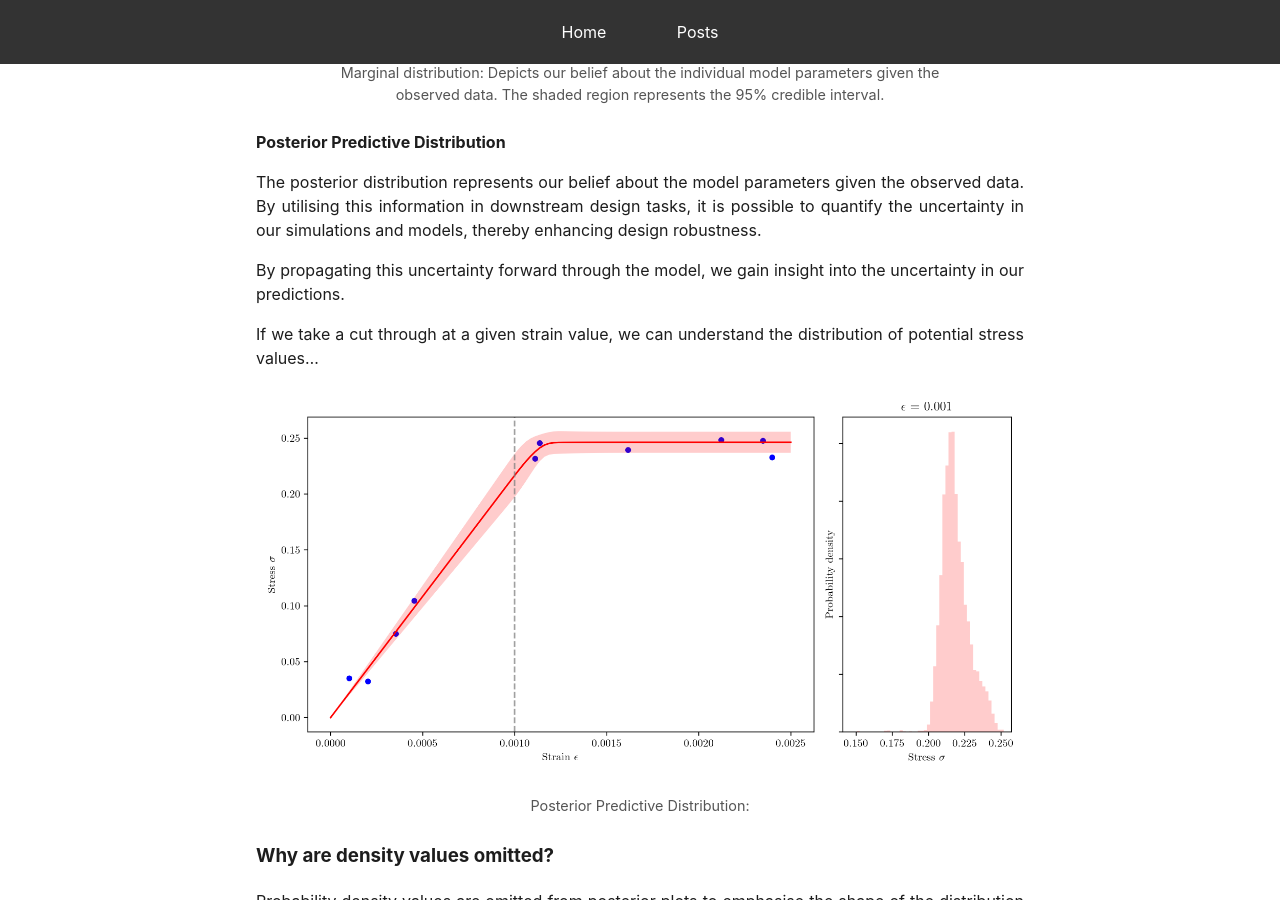
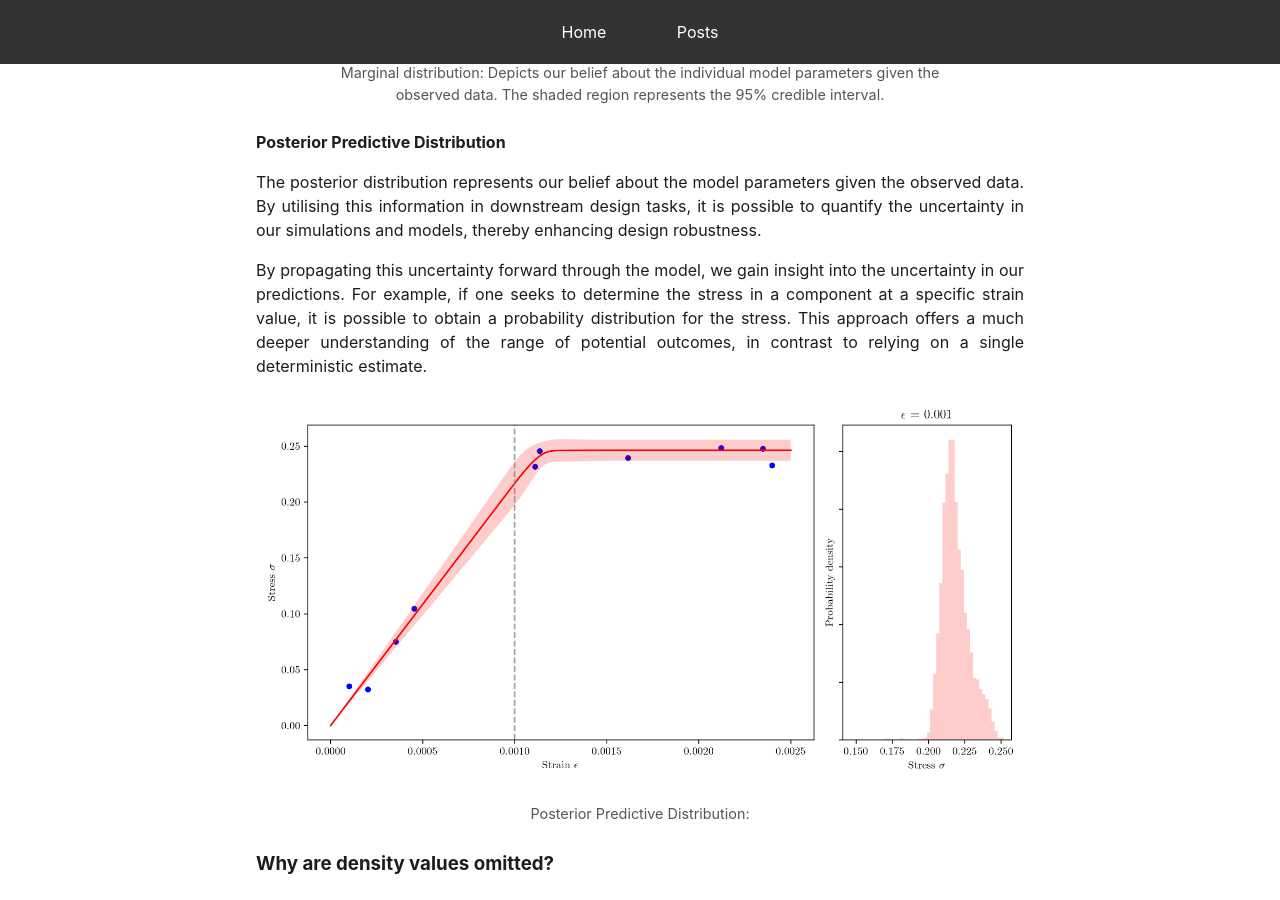
Before and after one commit to mark-hobbs/mark-hobbs.github.io, a Jekyll site: the page built from _posts/2024-12-02-bayesian-inference.md, in a window 1280 px wide and 900 px high, scrolled down 8852 px. Built offline with Jekyll 4.4.1, drawn with Linux system fonts in a browser that asks for light colours; formulas are drawn with MathJax 3.

Commit message:
General updates

```diff
--- a/_posts/2024-12-02-bayesian-inference.md
+++ b/_posts/2024-12-02-bayesian-inference.md
@@ -184,9 +184,7 @@ Once the posterior distribution has been sampled, the next step is to analyse it
 
 The posterior distribution represents our belief about the model parameters given the observed data. By utilising this information in downstream design tasks, it is possible to quantify the uncertainty in our simulations and models, thereby enhancing design robustness.
 
-By propagating this uncertainty forward through the model, we gain insight into the uncertainty in our predictions.
-
-If we take a cut through at a given strain value, we can understand the distribution of potential stress values...
+By propagating this uncertainty forward through the model, we gain insight into the uncertainty in our predictions. For example, if one seeks to determine the stress in a component at a specific strain value, it is possible to obtain a probability distribution for the stress. This approach offers a much deeper understanding of the range of potential outcomes, in contrast to relying on a single deterministic estimate.
 
 <figure>
   <img src="/assets/images/posterior-predictive-distribution.png" alt="Posterior Predictive Distribution">
```
